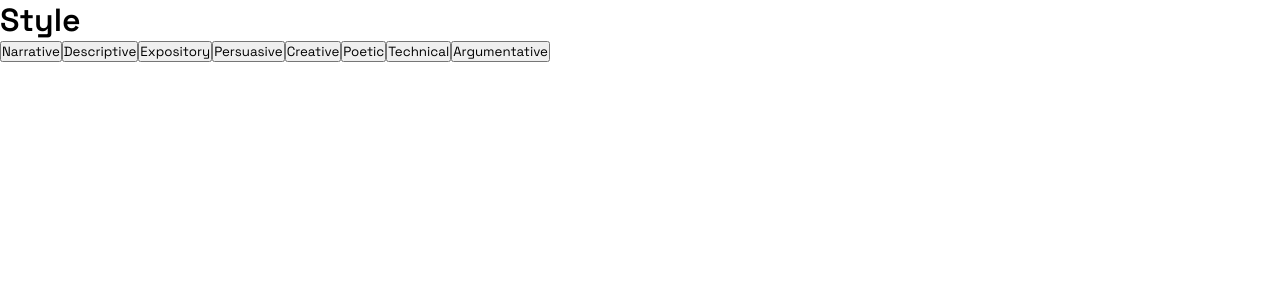
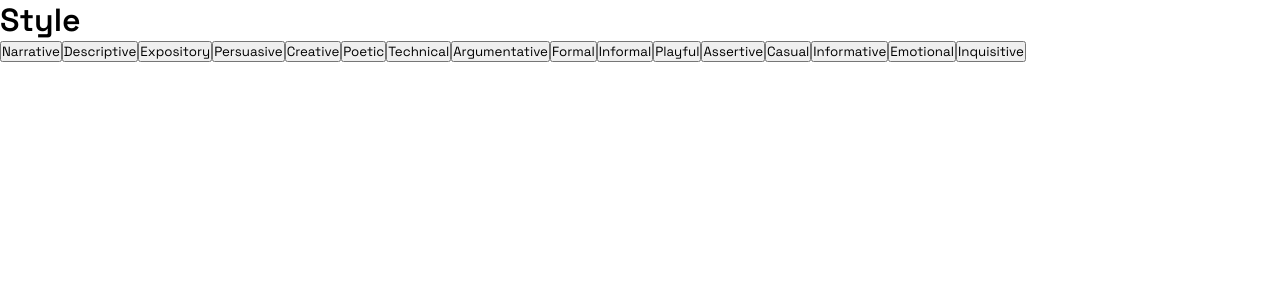
Before and after one commit to jasonxyang/scrapbook, a Next.js app: page / in a window 1280 px wide. Shown: the top 300 px of the page. Built offline with nearby package versions, Linux system fonts and the light colour scheme.

Commit message:
chore: add checkbox groups

```diff
--- /dev/null
+++ b/components/ToneCheckboxGroup.tsx
@@ -0,0 +1,27 @@
+import { useRecoilState } from "recoil";
+import { TONES, Tone } from "@/types";
+import Checkbox from "./generic/checkbox";
+import { memo, useCallback } from "react";
+import toneAtom from "@/recoil/tone";
+
+const ToneCheckboxGroup = () => {
+  const [selectedTone, setSelectedTone] = useRecoilState(toneAtom);
+
+  const handleCheckboxChange = useCallback((tone: Tone) => {
+    if (tone === selectedTone) setSelectedTone(undefined);
+    else setSelectedTone(tone);
+  }, []);
+
+  return TONES.map((tone) => {
+    return (
+      <Checkbox
+        key={tone}
+        checked={tone === selectedTone}
+        onCheckedChange={() => handleCheckboxChange(tone)}
+        label={tone}
+      />
+    );
+  });
+};
+
+export default memo(ToneCheckboxGroup);
--- a/pages/index.tsx
+++ b/pages/index.tsx
@@ -1,4 +1,5 @@
 import StyleCheckboxGroup from "@/components/StyleCheckboxGroup";
+import ToneCheckboxGroup from "@/components/ToneCheckboxGroup";
 import Checkbox from "@/components/generic/checkbox";
 import { spaceGrotesk, spaceMono } from "@/fonts";
 import classNames from "classnames";
@@ -9,6 +10,7 @@ export default function Home() {
       <main className={classNames(spaceGrotesk.variable, spaceMono.variable)}>
         <h2>Style</h2>
         <StyleCheckboxGroup />
+        <ToneCheckboxGroup />
       </main>
     </>
   );
```
